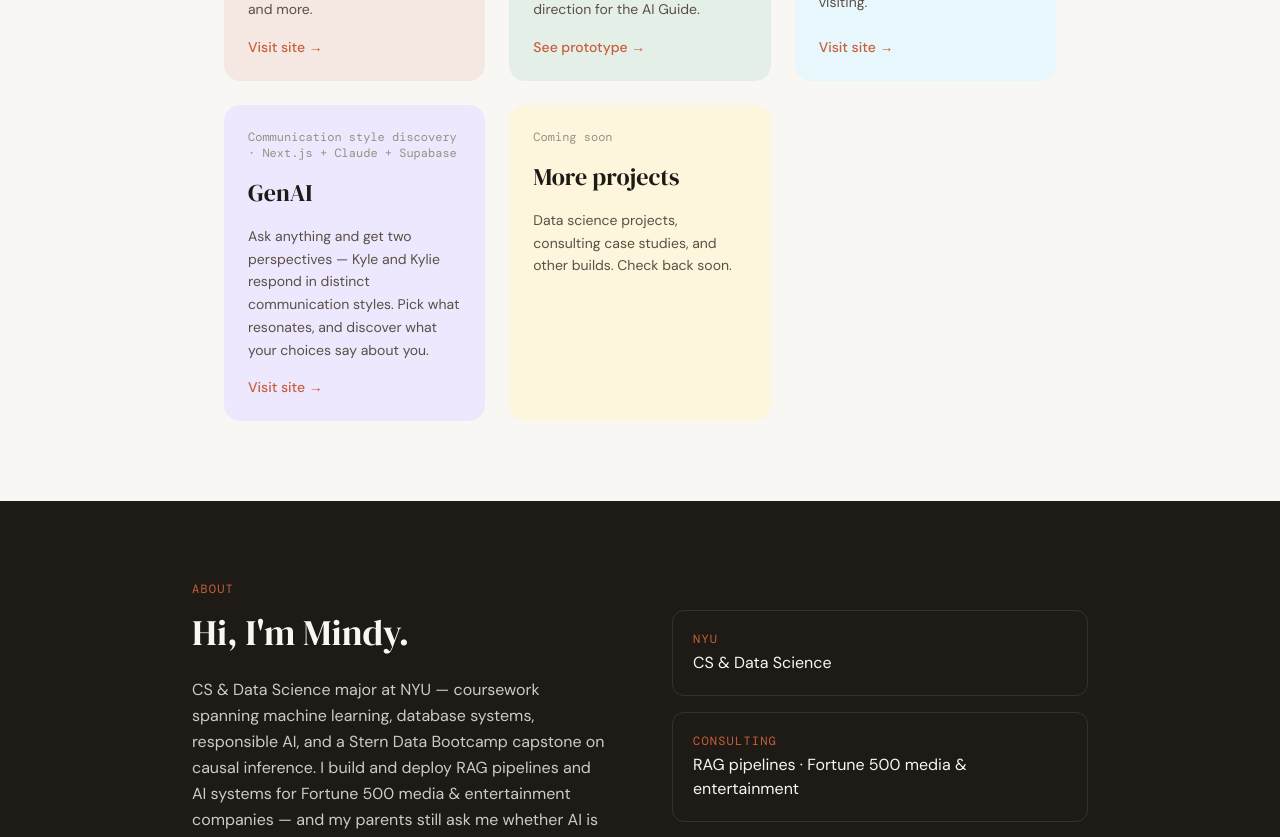
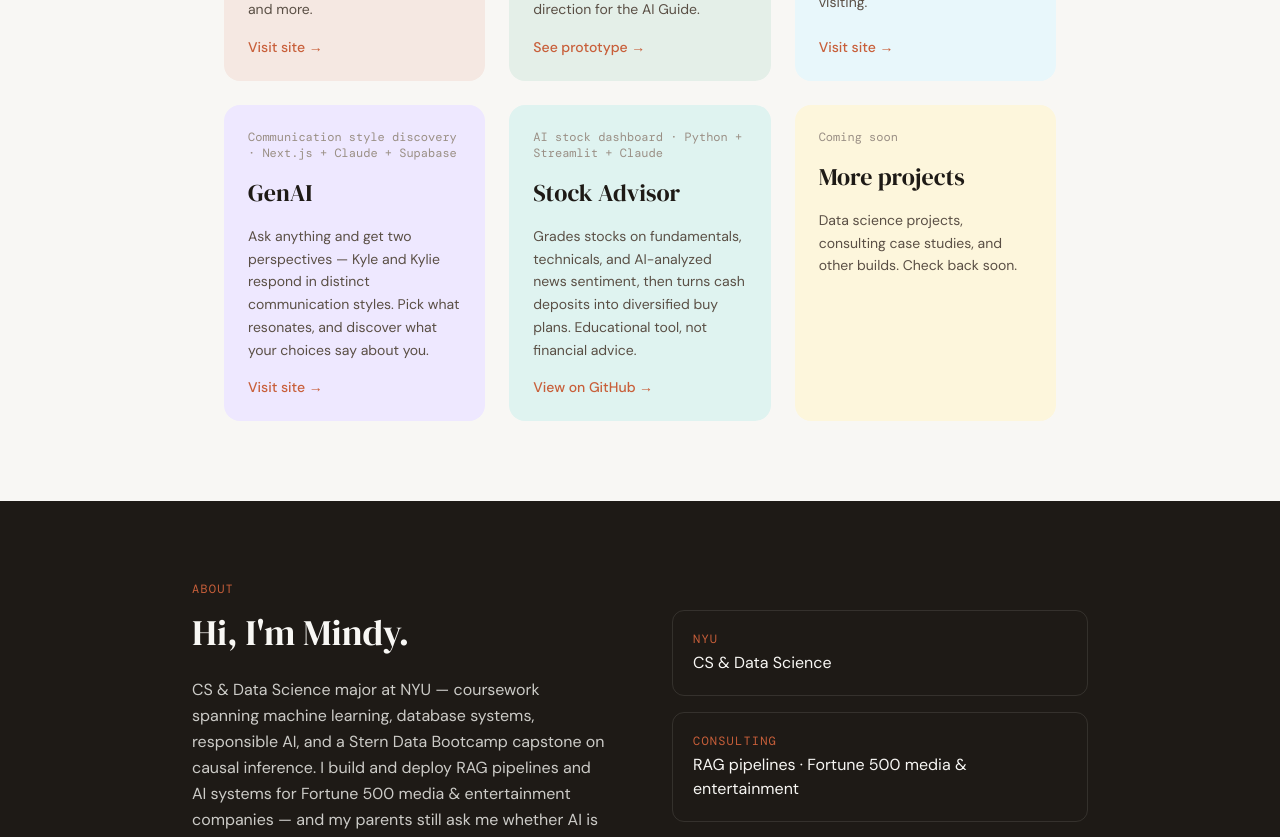
Before and after one commit to mindyjwu/mindy-portfolio, a Next.js app: page / in a window 1280 px wide. Shown: the part 1080-1917 px from the top of the page. Built offline with nearby package versions, Linux system fonts and the light colour scheme; a web font is replaced by a local one.

Commit message:
feat: add Stock Advisor project card
github.com/mindyjwu/stock_advisor is now public — add a real card
(Python + Streamlit + Claude stock-grading dashboard) in place of
implicitly leaving it out.

```diff
--- a/components/Work.tsx
+++ b/components/Work.tsx
@@ -30,6 +30,14 @@ const projects = [
     link: "https://gender-ai.vercel.app",
     linkLabel: "Visit site →",
     bg: "bg-[#EEE8FF]",
+  },
+  {
+    tag: "AI stock dashboard · Python + Streamlit + Claude",
+    title: "Stock Advisor",
+    desc: "Grades stocks on fundamentals, technicals, and AI-analyzed news sentiment, then turns cash deposits into diversified buy plans. Educational tool, not financial advice.",
+    link: "https://github.com/mindyjwu/stock_advisor",
+    linkLabel: "View on GitHub →",
+    bg: "bg-[#DFF3F0]",
   },
   {
     tag: "Coming soon",
```
